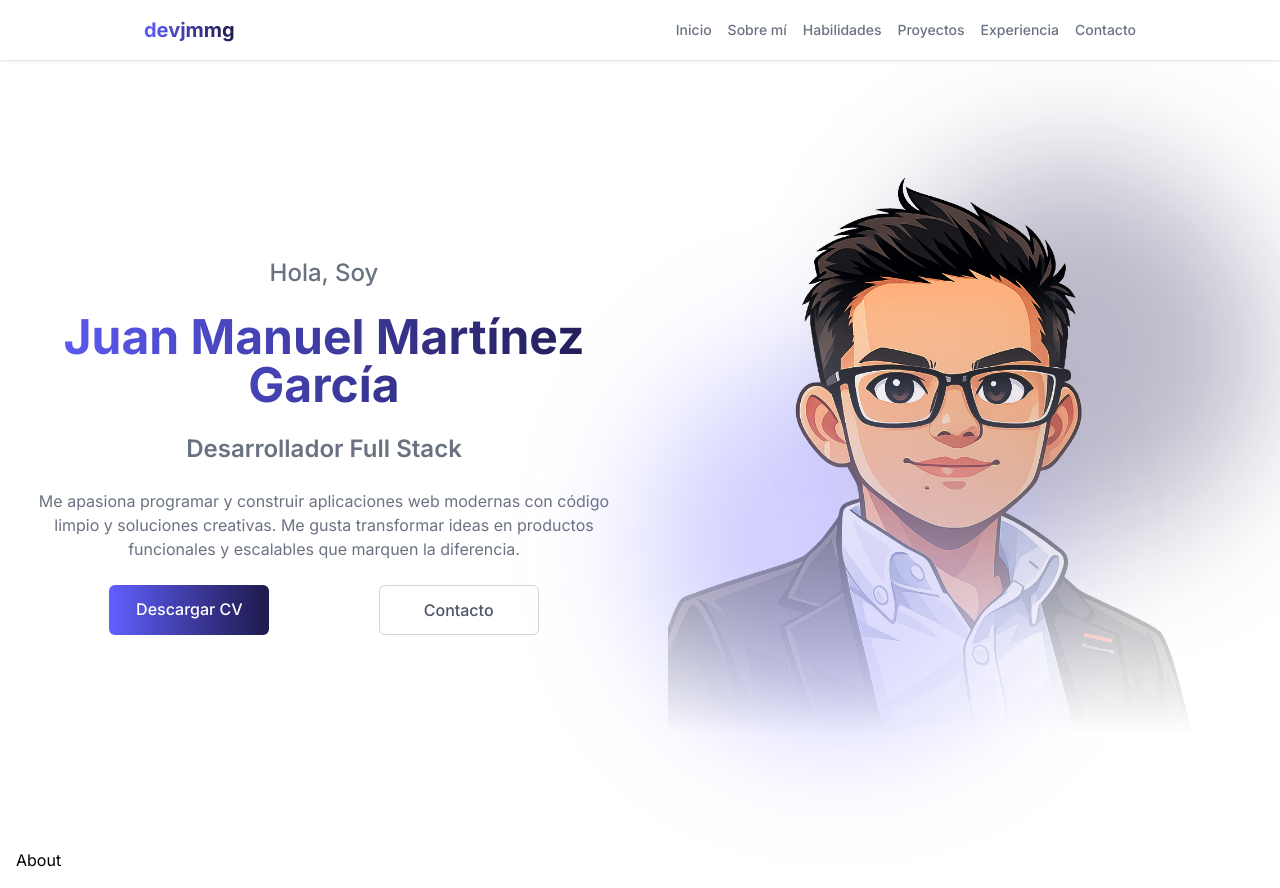
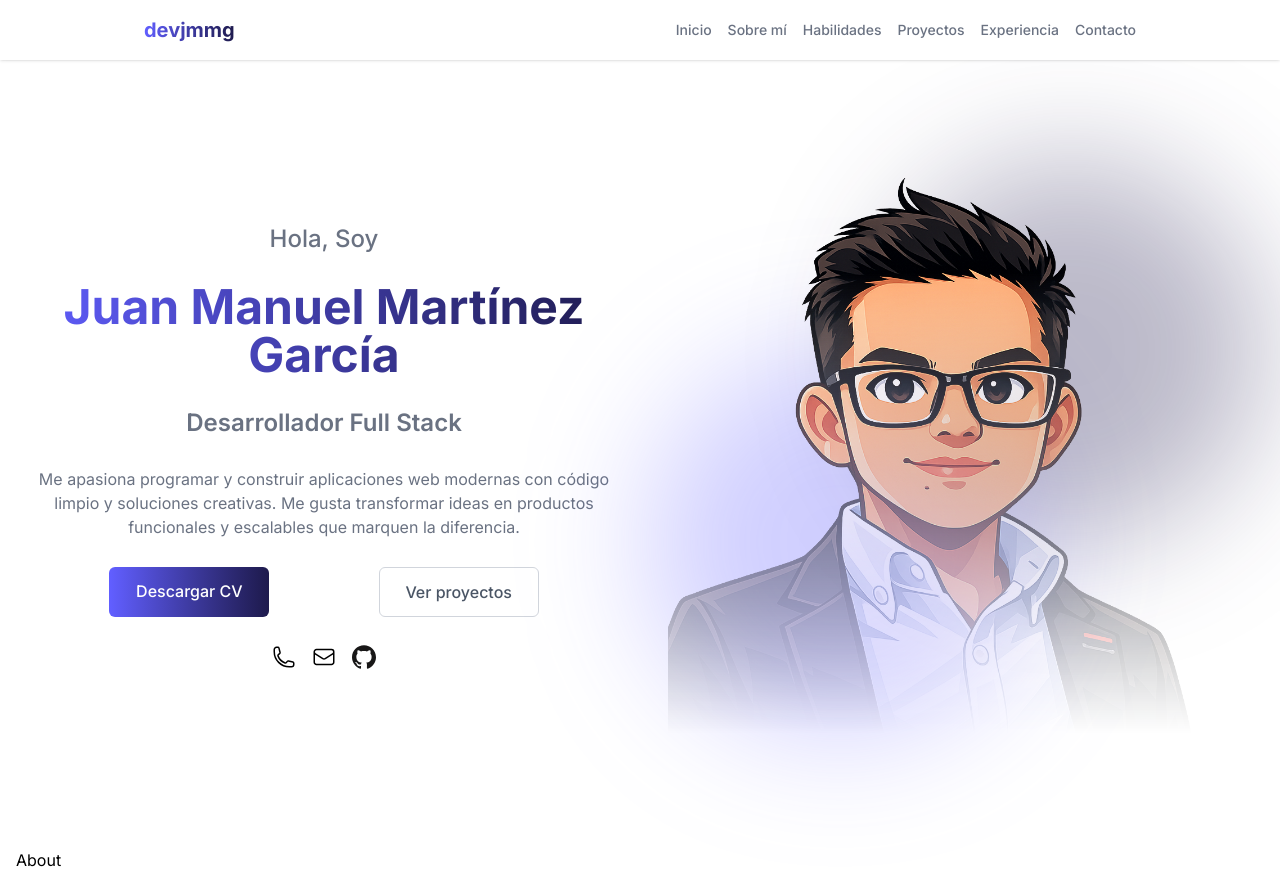
Before and after one commit to devjmmg/Portfolio, a React (Vite) app: page / in a window 1280 px wide. Built offline with nearby package versions, Linux system fonts and the light colour scheme.

Commit message:
feat: complete Home hero section

```diff
--- a/src/App.tsx
+++ b/src/App.tsx
@@ -7,10 +7,10 @@
     return (
         <>
             <Header />
-            <main id="home" className="max-w-7xl mx-auto p-4">
+            <main id="home" className="max-w-7xl mx-auto p-4 scroll-mt-16">
                 <Home />
             </main>
-            <section id="about" className="max-w-7xl mx-auto p-4">
+            <section id="about" className="max-w-7xl mx-auto p-4 scroll-mt-16">
                 <About />
             </section>
         </>
--- a/src/components/Home.tsx
+++ b/src/components/Home.tsx
@@ -1,7 +1,7 @@
 export default function Home() {
     return (
         <div className="grid grid-cols-1 md:grid-cols-2 gap-4 items-center min-h-[calc(100vh-60px)]">
-            <div className="text-center order-2 md:order-1 space-y-6">
+            <div className="text-center order-2 md:order-1 space-y-7">
                 <p className="text-2xl font-medium text-gray-500">Hola, Soy</p>
                 <h2 className="text-5xl font-bold bg-linear-to-r from-indigo-500 to-indigo-950 bg-clip-text text-transparent">Juan Manuel Martínez García</h2>
                 <p className="text-2xl font-semibold text-gray-500">Desarrollador Full Stack</p>
@@ -23,7 +23,8 @@
                     >
                         Descargar CV
                     </a>
-                    <button
+                    <a
+                        href="#projects"
                         className="
                             px-6 py-3
                             rounded-md
@@ -33,11 +34,43 @@
                             font-medium
                             hover:border-indigo-500
                             hover:text-indigo-500
-                            transition-colors duration-300 ease-linear cursor-pointer
+                            transition-colors duration-300 ease-linear
                         "
                     >
-                        Contacto
-                    </button>
+                        Ver proyectos
+                    </a>
+                </div>
+                <div className="flex gap-4 justify-center">
+                    <a
+                        href="tel:+522223511153"
+                        aria-label="Llamar por teléfono"
+                        className="cursor-pointer"
+                    >
+                        <svg xmlns="http://www.w3.org/2000/svg" fill="none" viewBox="0 0 24 24" strokeWidth={1.5} stroke="currentColor" className="size-6">
+                            <path strokeLinecap="round" strokeLinejoin="round" d="M2.25 6.75c0 8.284 6.716 15 15 15h2.25a2.25 2.25 0 0 0 2.25-2.25v-1.372c0-.516-.351-.966-.852-1.091l-4.423-1.106c-.44-.11-.902.055-1.173.417l-.97 1.293c-.282.376-.769.542-1.21.38a12.035 12.035 0 0 1-7.143-7.143c-.162-.441.004-.928.38-1.21l1.293-.97c.363-.271.527-.734.417-1.173L6.963 3.102a1.125 1.125 0 0 0-1.091-.852H4.5A2.25 2.25 0 0 0 2.25 4.5v2.25Z" />
+                        </svg>
+                    </a>
+                    <a
+                        href="#contact"
+                        aria-label="Enviar correo"
+                        className="cursor-pointer"
+                    >
+                        <svg xmlns="http://www.w3.org/2000/svg" fill="none" viewBox="0 0 24 24" strokeWidth={1.5} stroke="currentColor" className="size-6">
+                            <path strokeLinecap="round" strokeLinejoin="round" d="M21.75 6.75v10.5a2.25 2.25 0 0 1-2.25 2.25h-15a2.25 2.25 0 0 1-2.25-2.25V6.75m19.5 0A2.25 2.25 0 0 0 19.5 4.5h-15a2.25 2.25 0 0 0-2.25 2.25m19.5 0v.243a2.25 2.25 0 0 1-1.07 1.916l-7.5 4.615a2.25 2.25 0 0 1-2.36 0L3.32 8.91a2.25 2.25 0 0 1-1.07-1.916V6.75" />
+                        </svg>
+                    </a>
+                    <a
+                        href="https://github.com/devjmmg"
+                        target="_blank"
+                        rel="noopener noreferrer"
+                        aria-label="Enlace a GitHub"
+                    >
+                        <img
+                            src="/img/icons/github.svg"
+                            alt="GitHub.svg"
+                            className="size-6"
+                        />
+                    </a>
                 </div>
             </div>
             <div className="relative order-1 md:order-2">
```
Also changed, not shown: public/img/icons/github.svg (added).
